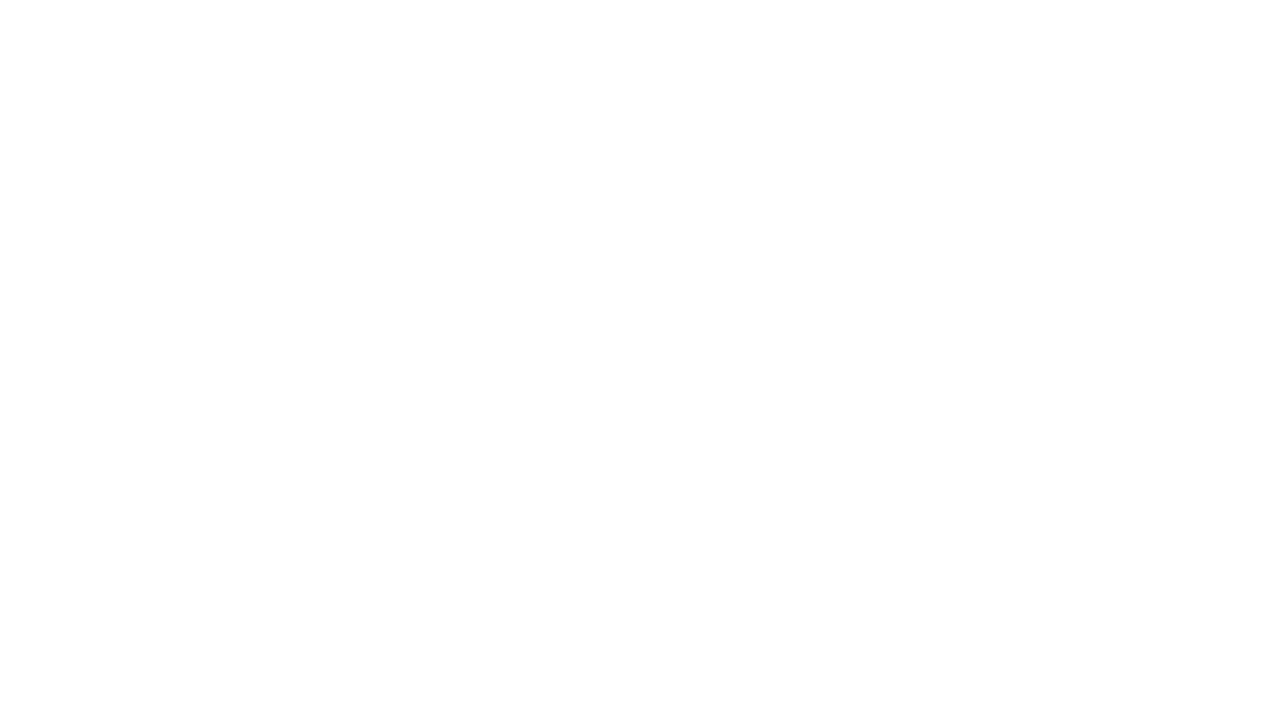
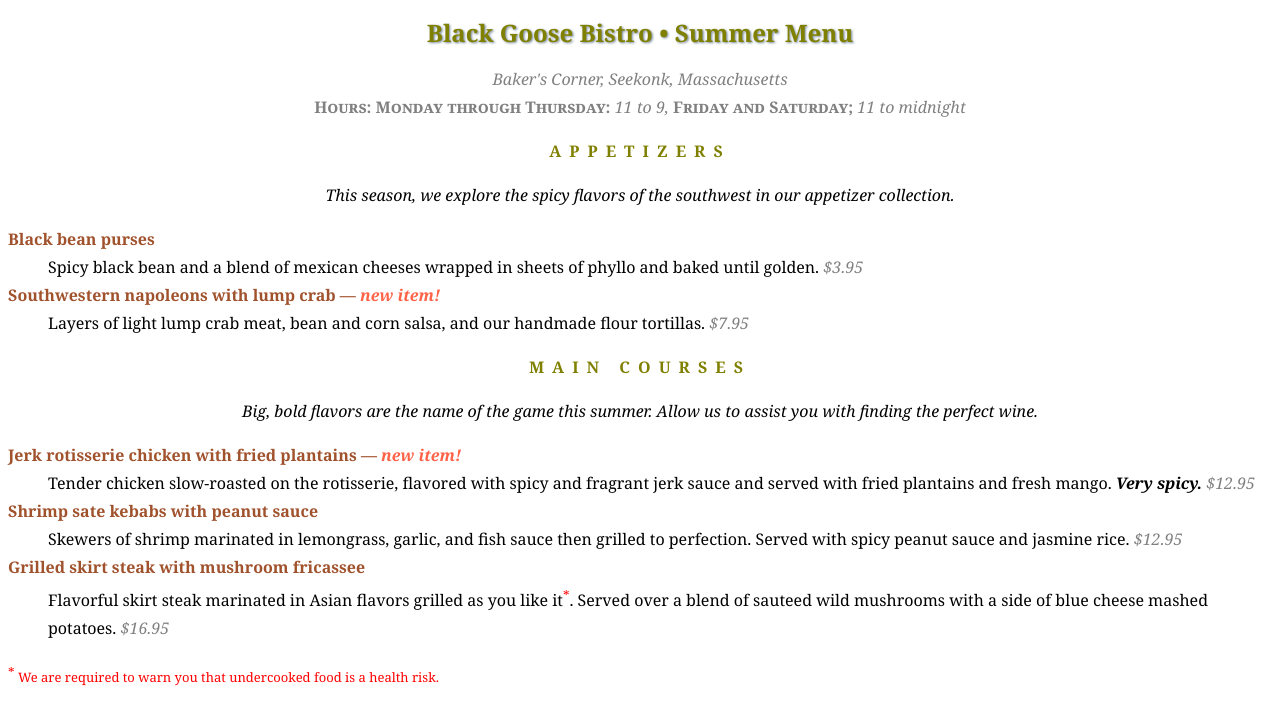
Before and after one commit to FoolsWhimsy/MediaBreaks, a plain HTML site: page index.html in a window 1280 px wide. Drawn offline with Linux system fonts and the light colour scheme.

Commit message:
added content to test altering media

```diff
--- a/css/styles.css
+++ b/css/styles.css
@@ -25,3 +25,56 @@
         margin: 0 auto;
     }
 }
+
+body {
+    font-family: Georgia, serif;
+    font-size: 100%;
+    line-height: 1.75em;
+}
+h1 {
+    font: bold 1.5em "Marko One", Georgia, serif;
+    color: olive;
+    text-shadow: .05em .05em .1em lightslategray;
+}
+h2 {
+    font-size: 1em;
+    text-transform: uppercase;
+    letter-spacing: .5em;
+    color: olive;
+
+}
+dt {
+    font-weight: bold;
+    color: sienna;
+}
+strong {
+    font-style: italic;
+}
+dt strong {
+    color: tomato;
+}
+#info p {
+    font-style: italic;
+    color: gray;
+}
+.price {
+    font-family: Georgia, serif;
+    font-style: italic;
+    color: gray;
+}
+.label {
+    font-weight: bold;
+    font-variant: small-caps;
+    font-style: normal;
+}
+p.warning, sup {
+    font-size: small;
+    color: red;
+}
+h1, h2, #info {
+    text-align: center;
+}
+h2 + p {
+    text-align: center;
+    font-style: italic;
+}
--- a/index.html
+++ b/index.html
@@ -5,9 +5,50 @@
     <meta content="width=device-width, initial-scale=1" name="viewport">
     <meta content="Richard Hsu" name="author">
     <link href="css/styles.css" rel="stylesheet" type="text/css">
-    <title>Title</title>
+    <title>Black Goose Bistro Menu</title>
 </head>
 <body>
 
+<div id="info">
+    <h1>Black Goose Bistro &bull; Summer Menu</h1>
+
+    <p>Baker's Corner, Seekonk, Massachusetts<br>
+        <span class="label">Hours: Monday through Thursday:</span> 11 to 9, <span class="label">Friday and Saturday;</span> 11 to midnight</p>
+</div>
+
+<div id="appetizers">
+    <h2>Appetizers</h2>
+    <p>This season, we explore the spicy flavors of the southwest in our appetizer collection.</p>
+
+    <dl>
+        <dt>Black bean purses</dt>
+        <dd>Spicy black bean and a blend of mexican cheeses wrapped in sheets of phyllo and baked until golden. <span class="price">$3.95</span></dd>
+
+        <dt class="newitem">Southwestern napoleons with lump crab &mdash; <strong>new item!</strong></dt>
+        <dd>Layers of light lump crab meat, bean and corn salsa, and our handmade flour tortillas. <span class="price">$7.95</span></dd>
+    </dl>
+</div>
+
+<div id="entrees">
+
+    <h2>Main courses</h2>
+    <p>Big, bold flavors are the name of the game this summer. Allow us to assist you with finding the perfect wine.</p>
+
+
+    <dl>
+
+        <dt class="newitem">Jerk rotisserie chicken with fried plantains &mdash; <strong>new item!</strong></dt>
+        <dd>Tender chicken slow-roasted on the rotisserie, flavored with spicy and fragrant jerk sauce and served with fried plantains and fresh mango. <strong>Very spicy.</strong> <span class="price">$12.95</span></dd>
+
+        <dt>Shrimp sate kebabs with peanut sauce</dt>
+        <dd>Skewers of shrimp marinated in lemongrass, garlic, and fish sauce then grilled to perfection. Served with spicy peanut sauce and jasmine rice. <span class="price">$12.95</span></dd>
+
+        <dt>Grilled skirt steak with mushroom fricassee</dt>
+        <dd>Flavorful skirt steak marinated in Asian flavors grilled as you like it<sup>*</sup>. Served over a blend of sauteed wild mushrooms with a side of blue cheese mashed potatoes. <span class="price">$16.95</span></dd>
+    </dl>
+
+</div>
+
+<p class="warning"><sup>*</sup> We are required to warn you that undercooked food is a health risk.</p>
 </body>
 </html>
```
